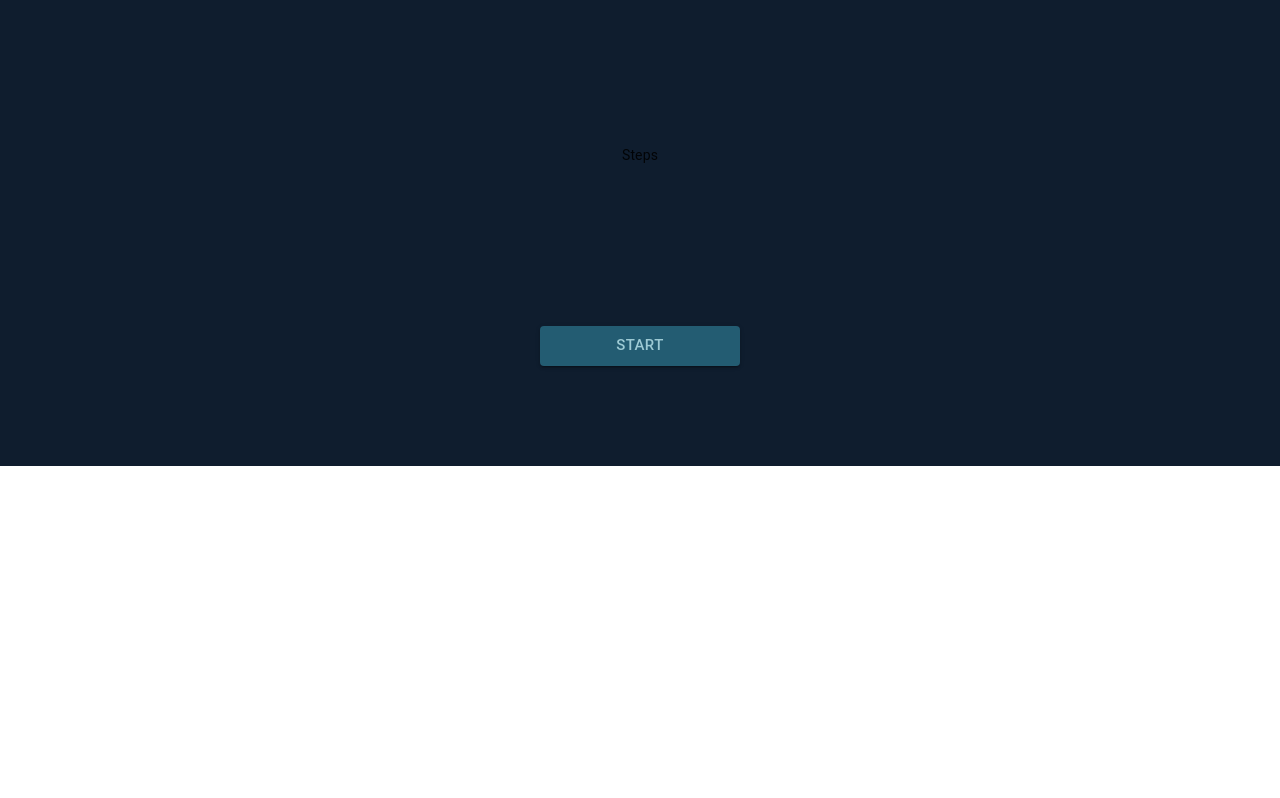
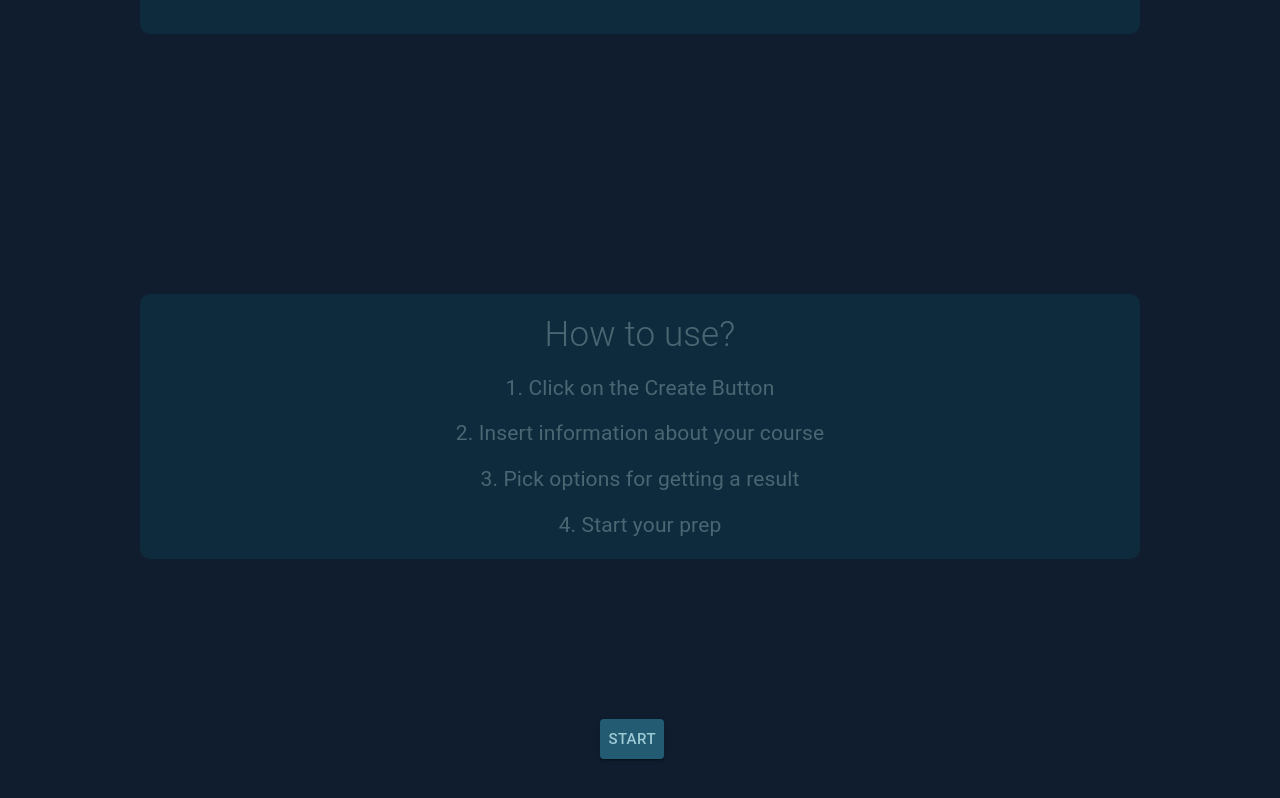
Before and after one commit to martinyis/PrepAi, a React (Create React App) app in the folder client/: page / in a window 1280 px wide. Shown: the part 578-1376 px from the top of the page. Before the commit the page ends 1044 px from the top, so only its background shows below. Built offline with nearby package versions, Linux system fonts and the light colour scheme.

Commit message:
Add styles for Home

```diff
--- a/client/src/UI/About.jsx
+++ b/client/src/UI/About.jsx
@@ -14,6 +14,7 @@ const About = () => {
         padding: "20px",
       }}
     >
+      <Typography variant="h1">About</Typography>
       <Typography
         variant="caption"
         style={{
--- a/client/src/UI/CreateButton.jsx
+++ b/client/src/UI/CreateButton.jsx
@@ -1,7 +1,9 @@
 import React from "react";
 import { Button } from "@mui/material";
+import { Link, Typography } from "@material-ui/core";
 const CreateButton = () => {
   return (
+    <Link to="create">
       <Button
         variant="contained"
         color="primary"
@@ -20,6 +22,7 @@ const CreateButton = () => {
       >
         Start
       </Button>
+    </Link>
   );
 };
 
--- a/client/src/UI/Steps.jsx
+++ b/client/src/UI/Steps.jsx
@@ -1,7 +1,33 @@
+import { Typography } from "@material-ui/core";
 import React from "react";
 
 const Steps = () => {
-  return <div>Steps</div>;
+  return (
+    <div
+      style={{
+        maxWidth: "1000px",
+        width: "100%",
+        margin: "0 auto",
+        marginTop: 100,
+        backgroundColor: "rgb(14, 43, 61, 1)",
+        borderRadius: "10px",
+        padding: "20px",
+        display: "flex",
+        flexDirection: "column",
+        justifyContent: "center",
+        alignItems: "center",
+        gap: 20,
+      }}
+    >
+      <Typography variant="h2">How to use?</Typography>
+      <Typography variant="h4">1. Click on the Create Button</Typography>
+      <Typography variant="h4">
+        2. Insert information about your course
+      </Typography>
+      <Typography variant="h4">3. Pick options for getting a result</Typography>
+      <Typography variant="h4">4. Start your prep</Typography>
+    </div>
+  );
 };
 
 export default Steps;
--- a/client/src/pages/HomePage.jsx
+++ b/client/src/pages/HomePage.jsx
@@ -1,4 +1,4 @@
-import { Typography } from "@material-ui/core";
+import { Link, Typography } from "@material-ui/core";
 import { Box } from "@mui/system";
 import FormControl from "@mui/material/FormControl";
 import TextField from "@mui/material/TextField";
--- a/client/src/theme.js
+++ b/client/src/theme.js
@@ -2,9 +2,22 @@ import { createTheme } from "@material-ui/core/styles";
 const theme = createTheme({
   typography: {
     fontFamily: ["Cyntho Next", "Roboto", "Arial", "sans-serif"].join(","),
+    h1: {
+      color: "#496673",
+      fontSize: "3rem",
+    },
+    h2: {
+      color: "#496673",
+      fontSize: "2.5rem",
+    },
+
     h3: {
       color: "#496673",
       fontSize: "2rem",
+    },
+    h4: {
+      color: "#496673",
+      fontSize: "1.5rem",
     },
     caption: {
       color: "rgb(113, 149, 160)",
```
Lines whose indentation alone changed are shown as unchanged.
